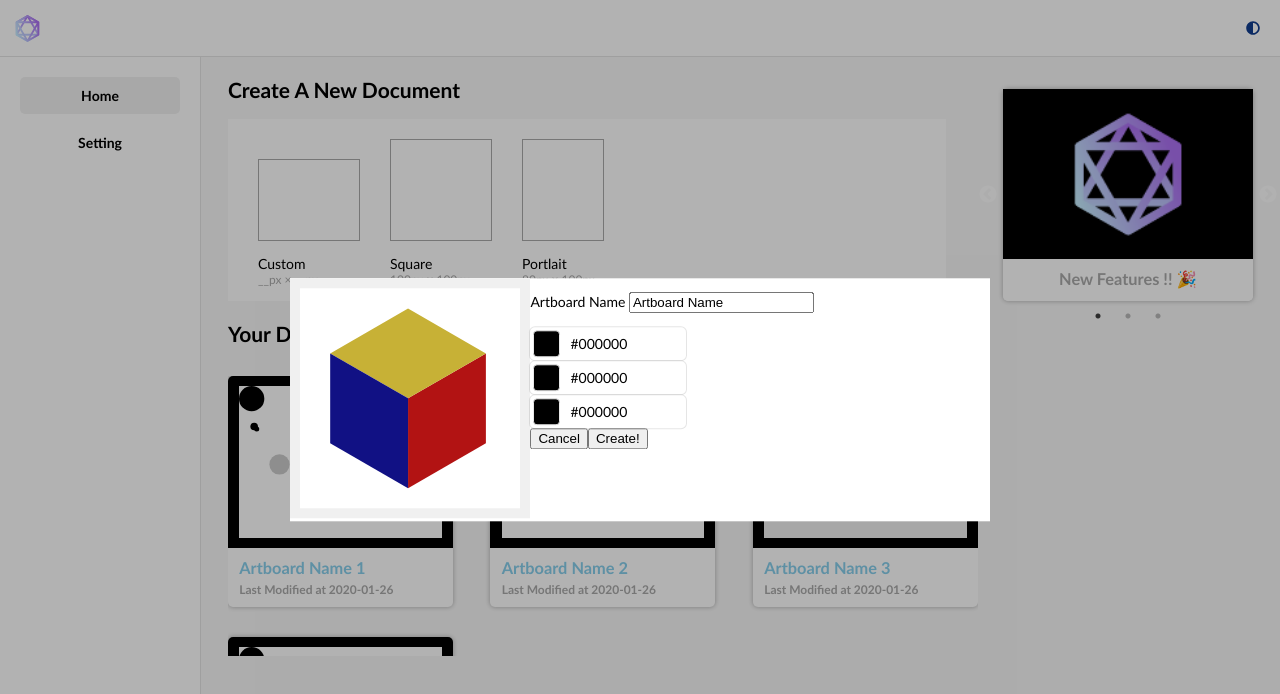
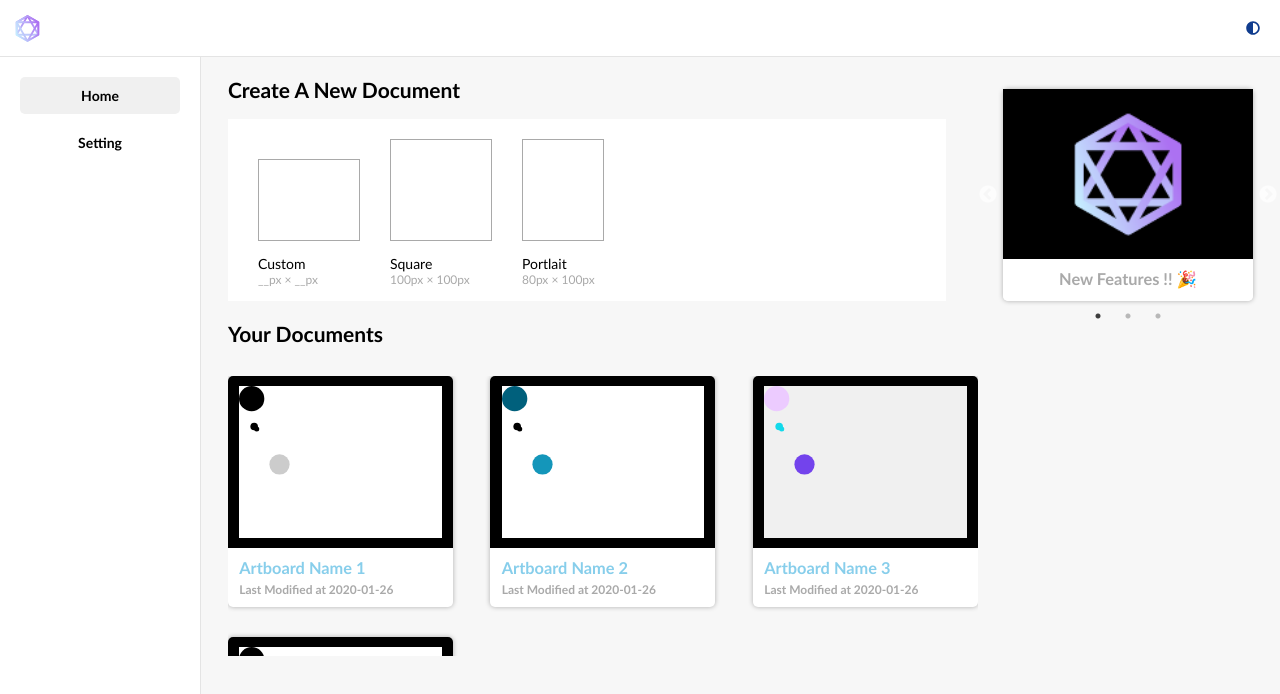
Before and after one commit to jdhudf/isography-demo, a React (Create React App) app: page /home in a window 1280 px wide. Shown: the top 694 px of the page. Built offline with nearby package versions, Linux system fonts and the light colour scheme.

Commit message:
Update home.js

```diff
--- a/src/pages/home.js
+++ b/src/pages/home.js
@@ -123,7 +123,9 @@ const Dashboard = () => {
   const [mainColor, setMainColor] = useState("#B21313");
   const [subColor, setSubColor] = useState("#C7B136");
   const [accentColor, setAccentColor] = useState("#111184");
-  const [background, setBackground] = useState("#ffffff");
+  const [background, setBackground] = useState("#FFFFFF");
+
+  const [showModal, toggleModal] = useState(false);
 
   const json = getIsographyData();
 
@@ -167,7 +169,8 @@ const Dashboard = () => {
       left: '50%',
       transform: 'translate(-50%,-50%)',
       background: 'rgba(0,0,0,0.3)',
-      zIndex: '10000'
+      zIndex: '10000',
+      display: `${showModal? 'block' : 'none'}`
     }
   }
 
@@ -198,10 +201,12 @@ const Dashboard = () => {
             </div>
             <div className="setting">
               <p>Artboard Name <input type="text" value="Artboard Name"/></p>
-              <ColorPicker color="#000000"/>
-              <ColorPicker color="#000000"/>
-              <ColorPicker color="#000000"/>
-              <button>Cancel</button><button onClick={createNewArtboard}>Create!</button>
+              <ColorPicker color={mainColor} onChange={(e)=> setMainColor(e.color)}/>
+              <ColorPicker color={subColor} onChange={(e)=> setSubColor(e.color)}/>
+              <ColorPicker color={accentColor} onChange={(e)=> setAccentColor(e.color)}/>
+              <ColorPicker color={background} onChange={(e)=> setBackground(e.color)}/>
+              <button onClick={ ()=>toggleModal(false) }>Cancel</button>
+              <button onClick={createNewArtboard}>Create!</button>
             </div>
           </div>
         </div>
@@ -209,7 +214,7 @@ const Dashboard = () => {
         <div className="section-new">
           <h2>Create A New Document</h2>
           <ul className="template-list">
-            <li>
+            <li onClick={ ()=>toggleModal(true) }>
               <div style={{width:"100px", height:"80px"}} />
               <p>Custom  <span>__px × __px</span></p>
             </li>
```
